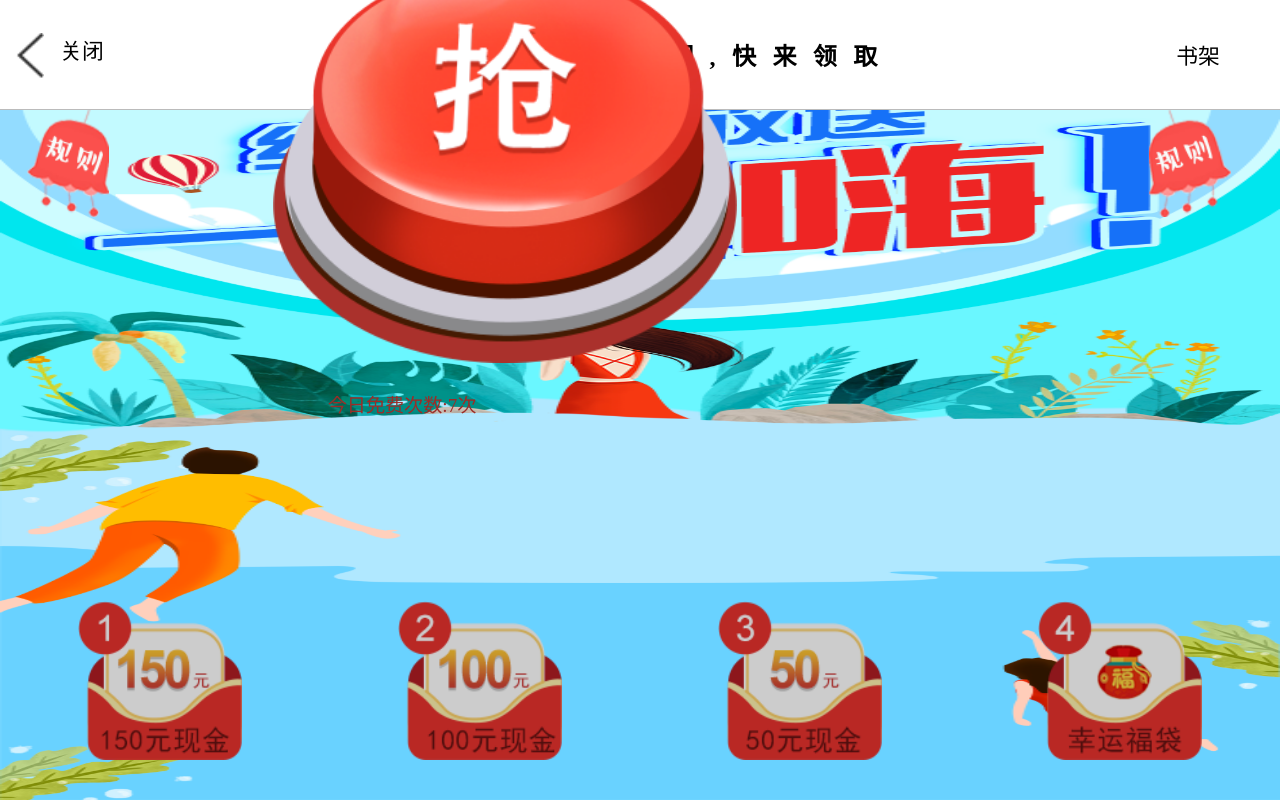
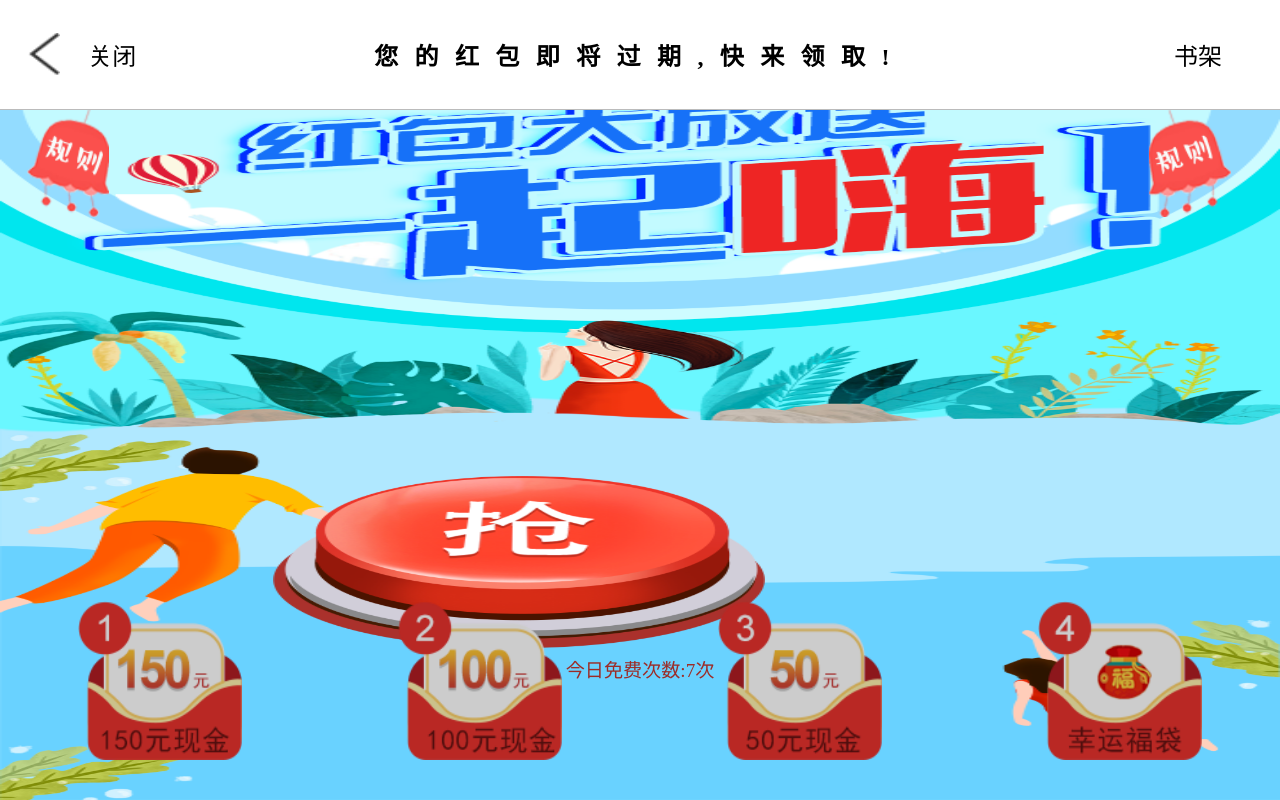
Before and after one commit to chentiancheng/cj, a plain HTML site: page choujiang/index.html in a window 1280 px wide. Drawn offline with Linux system fonts and the light colour scheme.

Commit message:
第一次修改

```diff
--- a/choujiang/css/index.css
+++ b/choujiang/css/index.css
@@ -26,18 +26,18 @@ html,body{
 .container .header_left{
     width: 3rem;
     text-align: center;
+    display: flex;
+    flex-direction: row;
+    align-items: center;
+    justify-content:space-evenly;
 }
 .container .header_left img{
-    float: left;
-    width: 0.5rem;
-    margin-left: 0.3rem;
-    margin-right: 0.3rem;
-    margin-top: 0.05rem;
+    width: 0.6rem;
+    height: 0.8rem;
+    display: block;
 }
 .container .close{
-    float: left;
-    font-size: 0.4rem;
-    margin-top: 0.07rem;
+    font-size: 0.44rem;
 }
 .container header h3{
     flex: 1;
@@ -52,7 +52,7 @@ html,body{
     display: block;
     width: 3rem;
     text-align: center;
-    font-size: 0.4rem;
+    font-size: 0.44rem;
 }
 /*内容*/
 section{
@@ -73,16 +73,17 @@ section{
     top: 0;
 }
 .grab{
-    width: 8.5rem;
+    width: 9rem;
+    height: 25%;
     position: absolute;
     left: 5rem;
-    bottom:8rem;
+    bottom:22%;
 }
 .free{
     position: absolute;
-    left: 9rem;
-    bottom: 7rem;
-    margin-left: -3rem;
+    bottom: 17%;
+    width: 100%;
+    text-align: center;
     color: #9c2c27;
     font-size: 0.35rem;
 }
--- a/choujiang/index.html
+++ b/choujiang/index.html
@@ -17,7 +17,7 @@
             <img src="images/back.png" alt="">
             <span class="close">关闭</span>
         </div>
-        <h3>您的红包即将过期,快来领取</h3>
+        <h3>您的红包即将过期,快来领取!</h3>
         <span class="bookshelf">书架</span>
     </header>
     <section>
```
